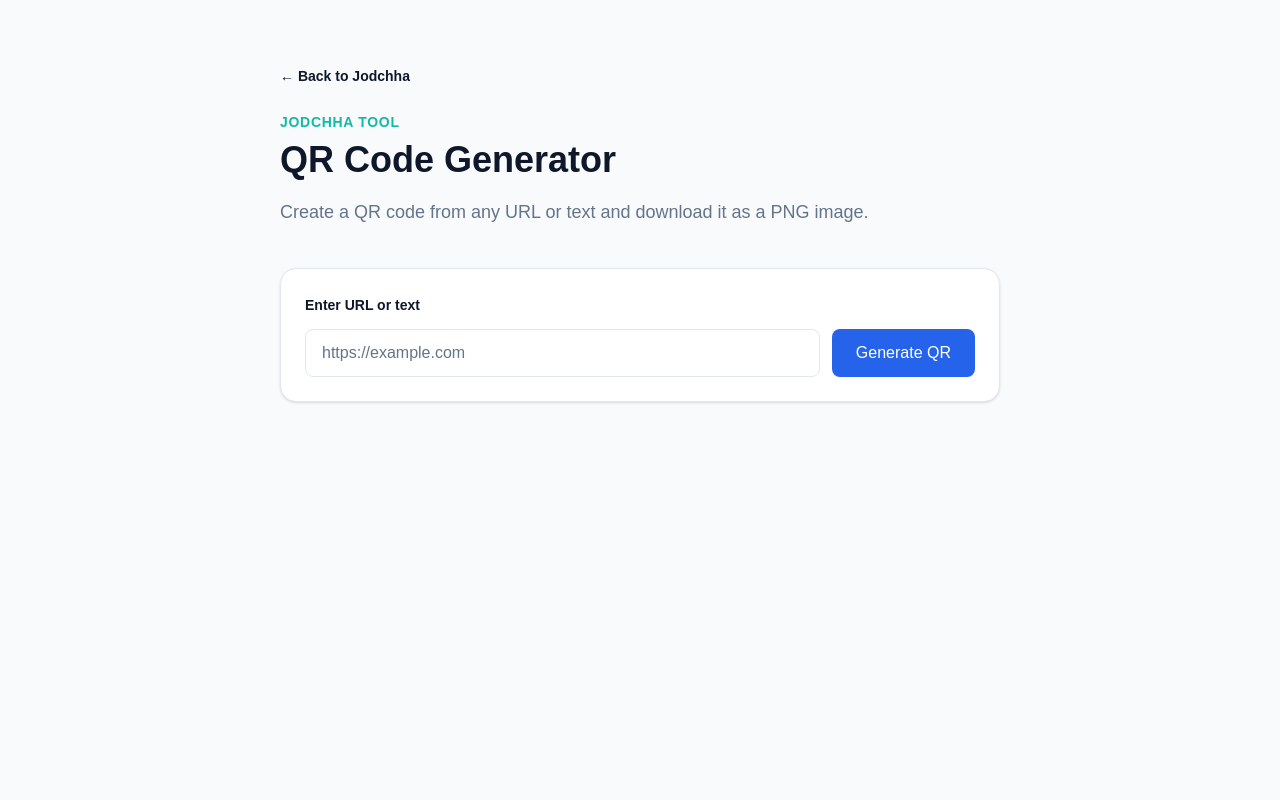
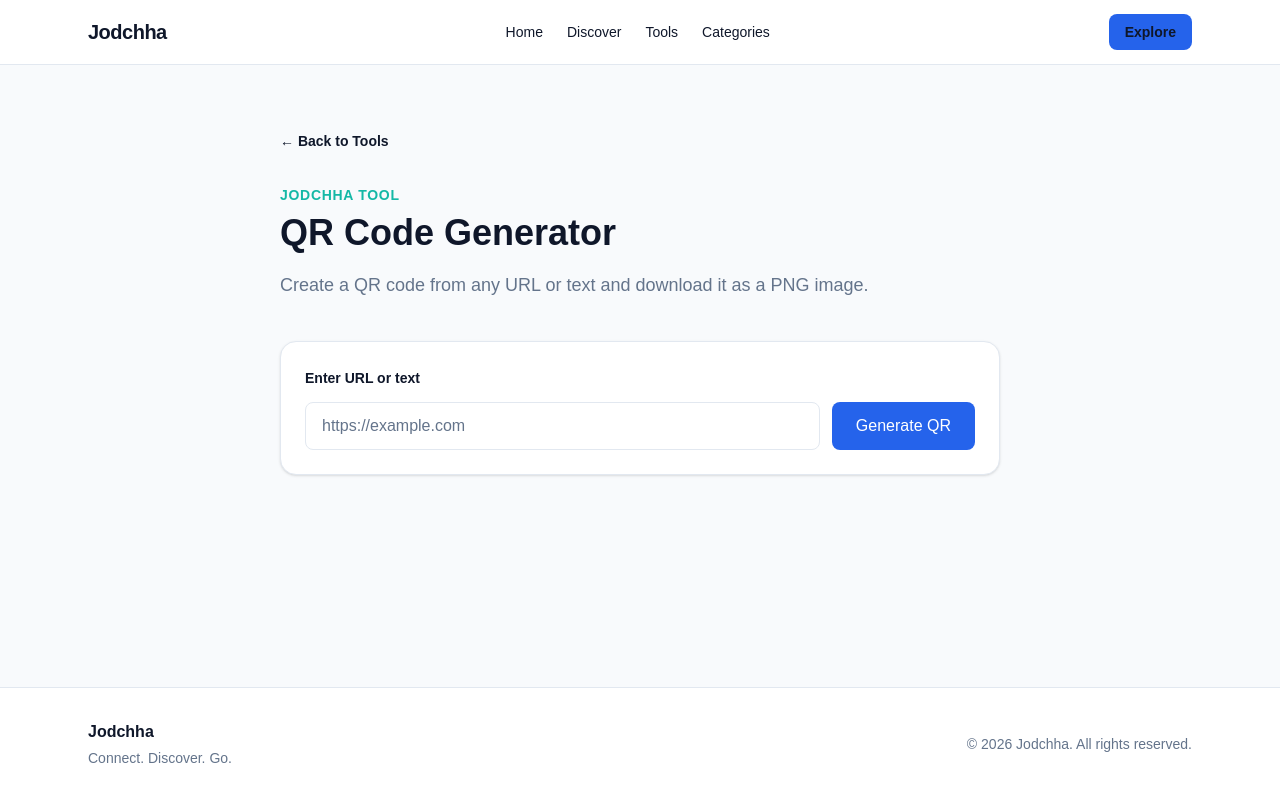
Before and after one commit to sameer9860/Jodchha, a Next.js app in the folder frontend/: page /tools/qr-code in a window 1280 px wide. Built offline with nearby package versions, Linux system fonts and the light colour scheme.

Commit message:
fix: add back navigation and footer layout to QR tool page

```diff
--- a/frontend/app/tools/qr-code/page.tsx
+++ b/frontend/app/tools/qr-code/page.tsx
@@ -1,6 +1,7 @@
+import QrCodeForm from "@/components/tools/QrCodeForm";
+import Footer from "@/components/layout/Footer";
+import Navbar from "@/components/layout/Navbar";
 import Link from "next/link";
-
-import QrCodeForm from "@/components/tools/QrCodeForm";
 
 export const metadata = {
   title: "QR Code Generator",
@@ -10,25 +11,31 @@ export const metadata = {
 
 export default function QrCodePage() {
   return (
-    <main className="min-h-screen bg-[var(--background)]">
+    <div className="min-h-screen bg-[var(--background)] flex flex-col">
+      <Navbar />
+
+      <main className="flex-1">
         <div className="mx-auto max-w-3xl px-6 py-16">
           <Link
-          href="/"
+          href="/tools"
           className="text-sm font-semibold text-[var(--primary)] hover:text-[var(--primary-dark)]"
         >
-          ← Back to Jodchha
+          ← Back to Tools
         </Link>
 
-        <p className="mt-6 text-sm font-semibold uppercase tracking-wider text-[var(--accent)]">
+         <div className="mt-8">
+          <p className="text-sm font-semibold uppercase tracking-wider text-[var(--accent)]">
             Jodchha Tool
           </p>
+        </div>
 
           <h1 className="mt-2 text-4xl font-bold text-[var(--foreground)]">
             QR Code Generator
           </h1>
 
           <p className="mt-4 text-lg leading-8 text-[var(--muted)]">
-          Create a QR code from any URL or text and download it as a PNG image.
+            Create a QR code from any URL or text and download it as a PNG
+            image.
           </p>
 
           <div className="mt-10">
@@ -36,5 +43,8 @@ export default function QrCodePage() {
           </div>
         </div>
       </main>
+
+      <Footer />
+    </div>
   );
 }
```
Lines whose indentation alone changed are shown as unchanged.
